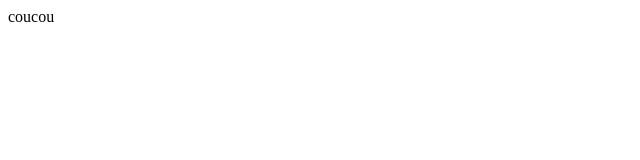
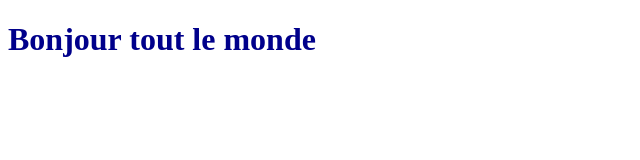
Before and after one commit to margot28/test, a plain HTML site: page index.html in a window 1280 px wide. Shown: the whole page, without its empty margins (0-640 px from the left). Drawn offline with Linux system fonts and the light colour scheme.

Commit message:
modification titre couleur

```diff
--- a/index.html
+++ b/index.html
@@ -7,6 +7,6 @@
     <title>Git</title>
 </head>
 <body>
-    coucou
+   <h1 style="color:darkblue">Bonjour tout le monde</h1>
 </body>
 </html>
```
